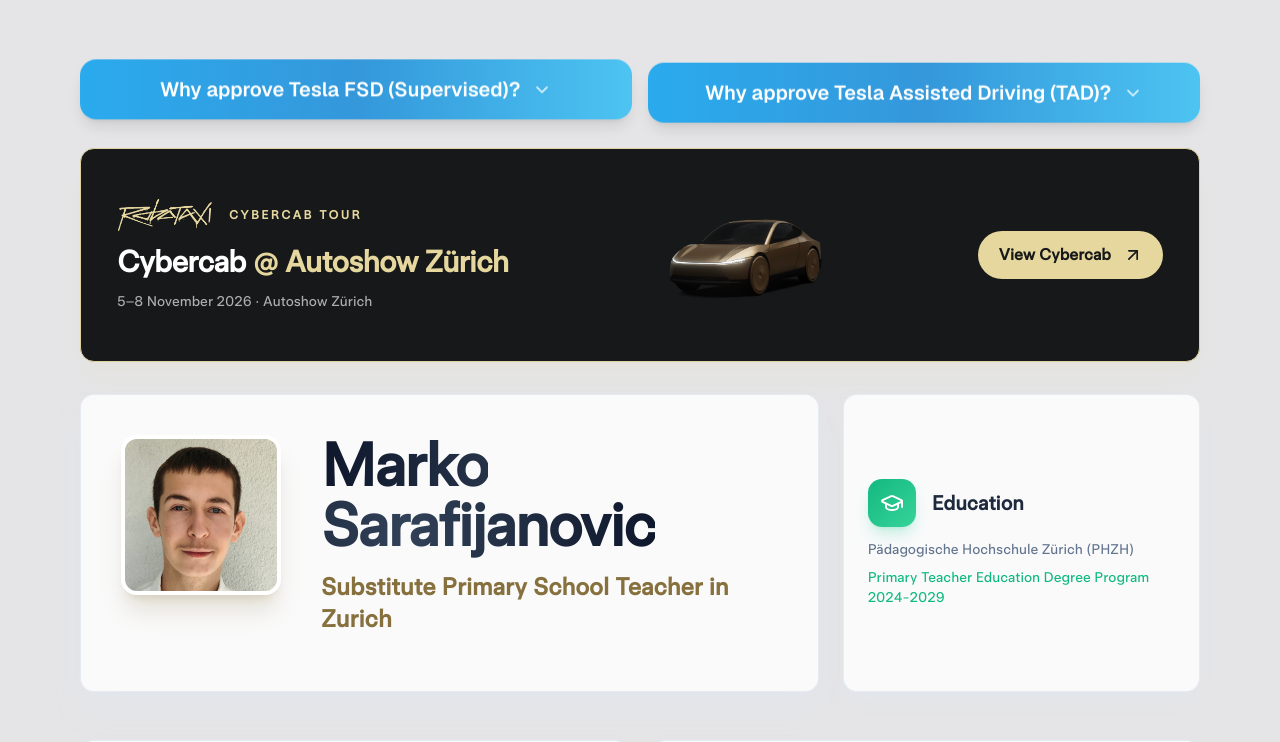
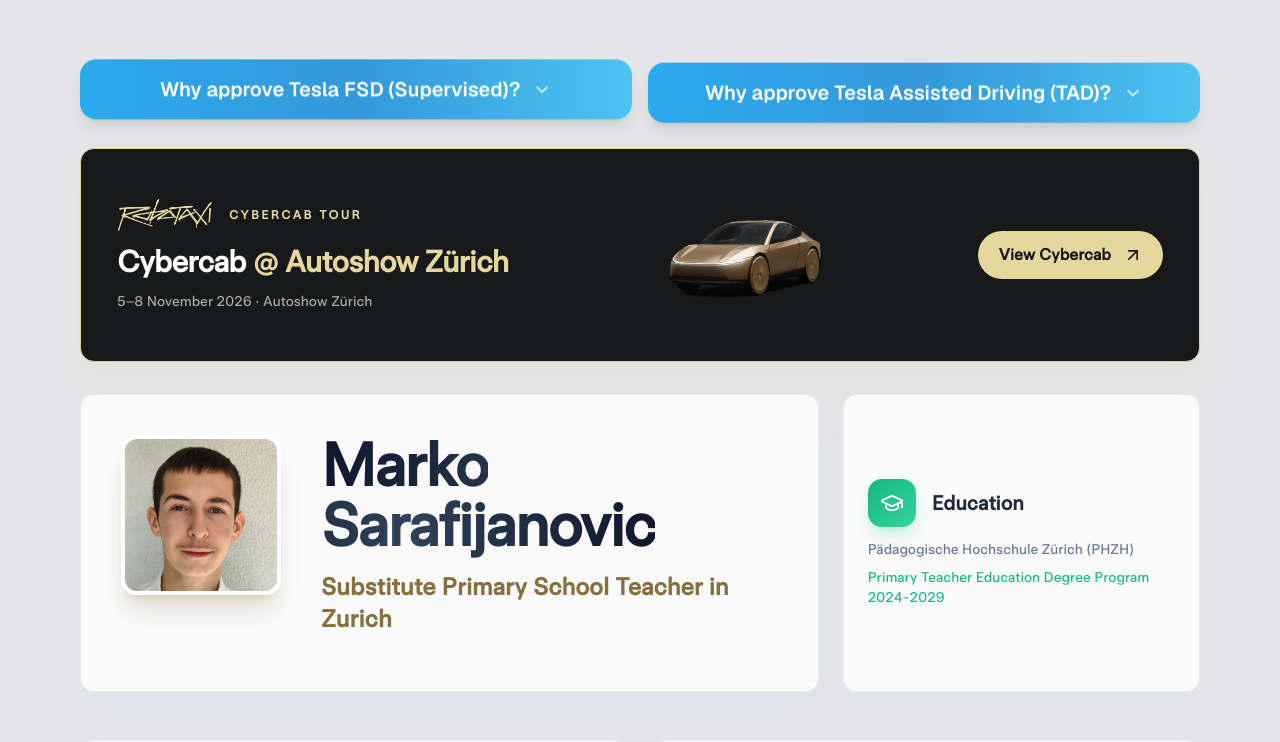
Before and after one commit to markosaraf/Marko_sarafijanovic, a Next.js app: page / in a window 1280 px wide. Shown: the top 742 px of the page. Built offline with nearby package versions, Linux system fonts and the light colour scheme.

Commit message:
Use light Cybercab side artwork on pale homepage

```diff
--- a/src/components/cybercab/home-pale.tsx
+++ b/src/components/cybercab/home-pale.tsx
@@ -438,7 +438,7 @@ export default function Home() {
             <h2 className="text-2xl font-semibold tracking-tight sm:text-3xl">Cybercab <span className="text-[#e5d79e]">@ Autoshow Zürich</span></h2>
             <p className="mt-3 text-sm text-white/65">5–8 November 2026 · Autoshow Zürich</p>
           </div>
-          <img src="/cybercab/artwork/CybercabSide.png" alt="Cybercab render from the Robotaxi app" className="pale-home-car" />
+          <img src="/cybercab/artwork/CybercabSide_light.png" alt="Cybercab render from the Robotaxi app" className="pale-home-car" />
           <span className="relative flex shrink-0 items-center gap-3 self-start rounded-full bg-[#e5d79e] px-5 py-3 font-semibold text-[#111111] sm:self-center">View Cybercab <ArrowUpRight size={20} className="transition-transform group-hover:-translate-y-0.5 group-hover:translate-x-0.5" /></span>
         </a>
 
```
